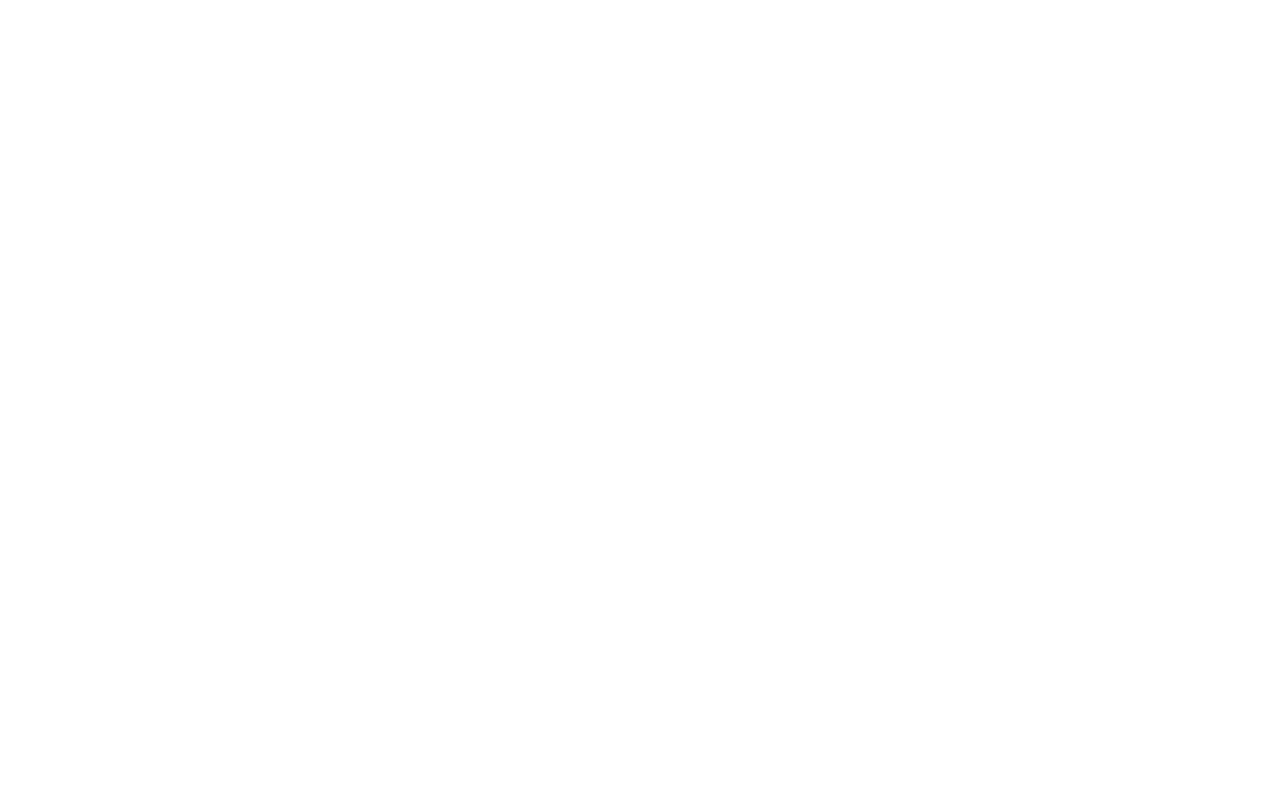
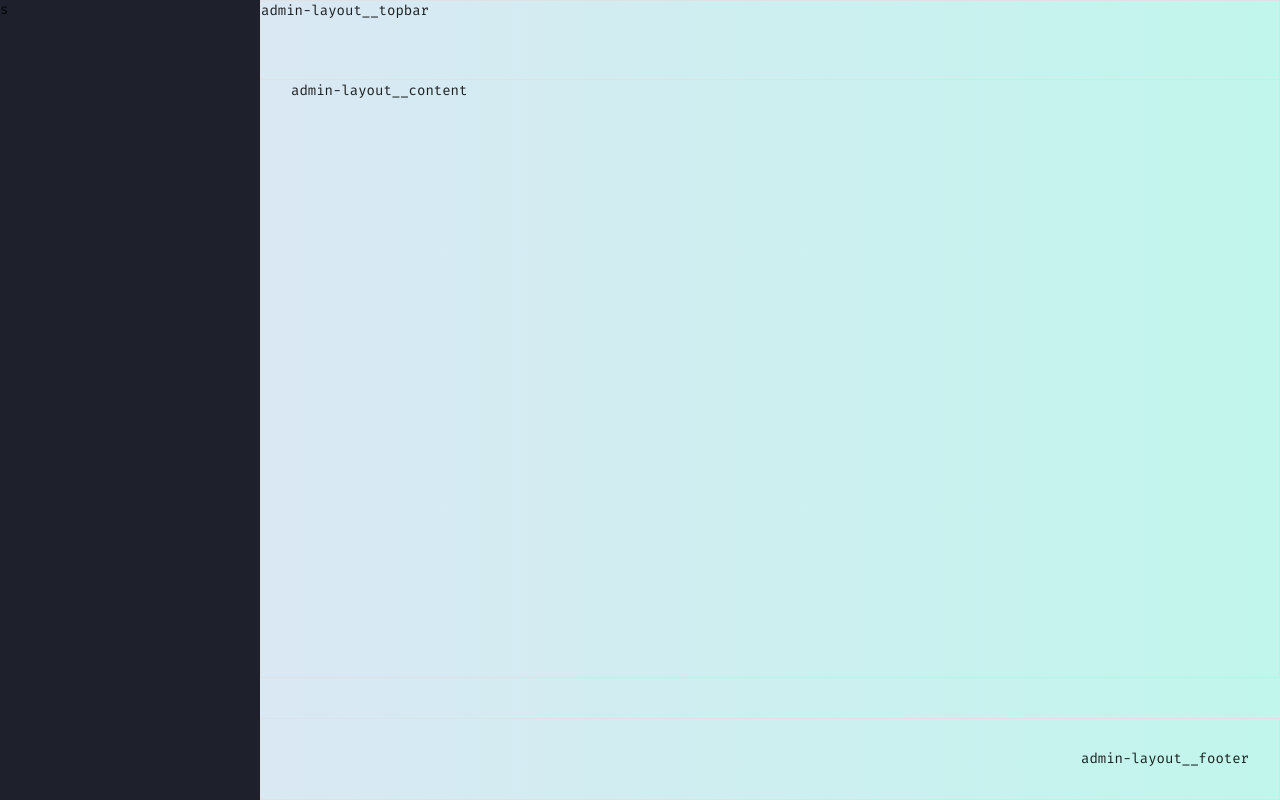
Before and after one commit to dvmwebdev/blog.loc, a Nuxt app: page /admin in a window 1280 px wide. Before the commit this address had no page. Built offline with nearby package versions, Linux system fonts and the light colour scheme.

Commit message:
додано адмін макет

```diff
--- a/assets/css/main.scss
+++ b/assets/css/main.scss
@@ -21,7 +21,17 @@
   font-family: "Fira Code", sans-serif;
 }
 
+html,body {
+  height: 100%;
+}
+
 body {
+  height: 100%;
+  overflow-x: hidden;
+  min-width: 320px;
   background: #74ebd5;
   background: linear-gradient(90deg,#acb6e55e,#74ebd573);
+  font-size: 14px;
+  line-height: 1.4285em;
+  color: rgba(0, 0, 0, 0.87);
 }
--- /dev/null
+++ b/layouts/admin.vue
@@ -0,0 +1,71 @@
+<template>
+  <div class="admin__layout">
+    <div class="admin-layout__sidebar">s</div>
+    <div class="admin-layout__main">
+      <div class="admin-layout__topbar border">admin-layout__topbar</div>
+      <div class="admin-layout__content border">admin-layout__content</div>
+      <div class="admin-layout__footer border">admin-layout__footer</div>
+    </div>
+  </div>
+</template>
+
+<script>
+export default {
+  name: "admin",
+};
+</script>
+
+<style scoped lang="scss">
+$layout-breakpoint: 768px;
+$layout-topbar-height: 80px;
+$layout-sidebar-width: 260px;
+.admin__layout {
+  min-height: 100vh;
+  .admin-layout__sidebar {
+    position: fixed;
+    top: 0;
+    left: 0;
+    z-index: 999;
+    width: 100%;
+    height: 100%;
+    overflow-y: auto;
+    background: #1e212b;
+
+    @media (min-width: $layout-breakpoint) {
+      width: $layout-sidebar-width;
+    }
+  }
+
+  .admin-layout__main {
+    display: flex;
+    flex-direction: column;
+    min-height: 100vh;
+    @media (min-width: $layout-breakpoint) {
+      margin-left: 260px;
+    }
+  }
+
+  .admin-layout__topbar {
+    width: 100%;
+    position: fixed;
+    flex-shrink: 0;
+    height: 80px;
+    top: 0;
+    z-index: 998;
+  }
+
+  .admin-layout__content {
+    flex-grow: 1;
+    flex-shrink: 1;
+    padding: 80px 30px 0 30px;
+  }
+
+  .admin-layout__footer {
+    flex-shrink: 0;
+    padding: 30px;
+    margin-top: 40px;
+    border-top: 1px solid rgba(0, 0, 0, 0.1);
+    text-align: right;
+  }
+}
+</style>
--- /dev/null
+++ b/pages/admin/index.vue
@@ -0,0 +1,12 @@
+<template>
+  <div class=""></div>
+</template>
+
+<script>
+export default {
+  name: "index",
+  layout: "admin",
+};
+</script>
+
+<style scoped></style>
```
